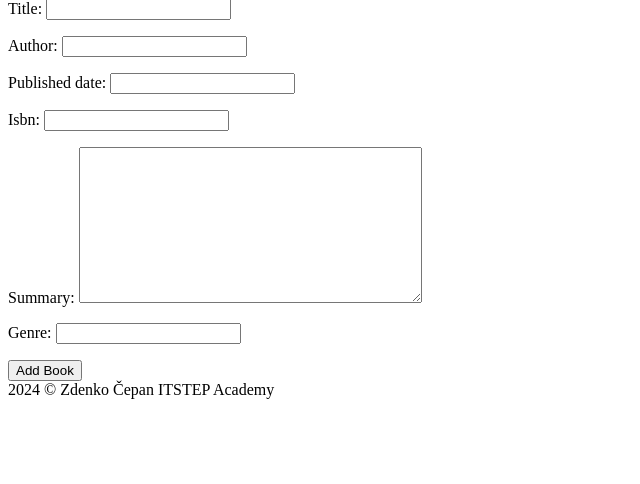
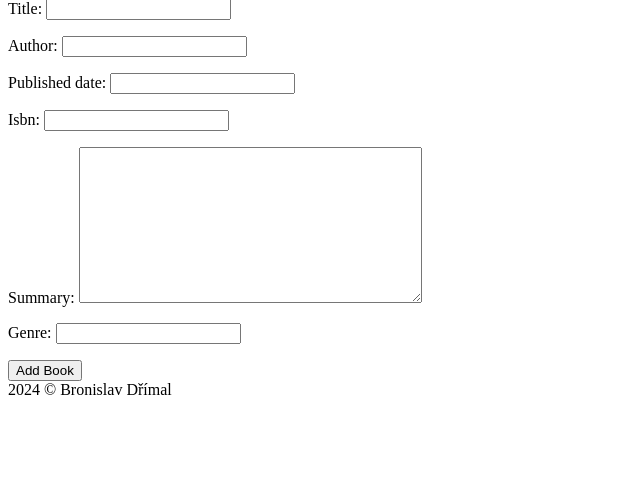
Before and after one commit to bronekd/book, a Django app: page /books/add/ in a window 1280 px wide. Shown: the part 316-800 px from the top of the page, without its empty margins (0-640 px from the left). Run offline with Django 5.2, Linux system fonts and the light colour scheme.

Commit message:
Update footer.html

```diff
--- a/project-tempalte/my_web/core/templates/footer.html
+++ b/project-tempalte/my_web/core/templates/footer.html
@@ -1 +1 @@
-<footer>2024 &copy; Zdenko Čepan ITSTEP Academy</footer>
+<footer>2024 &copy; Bronislav Dřímal</footer>
```
